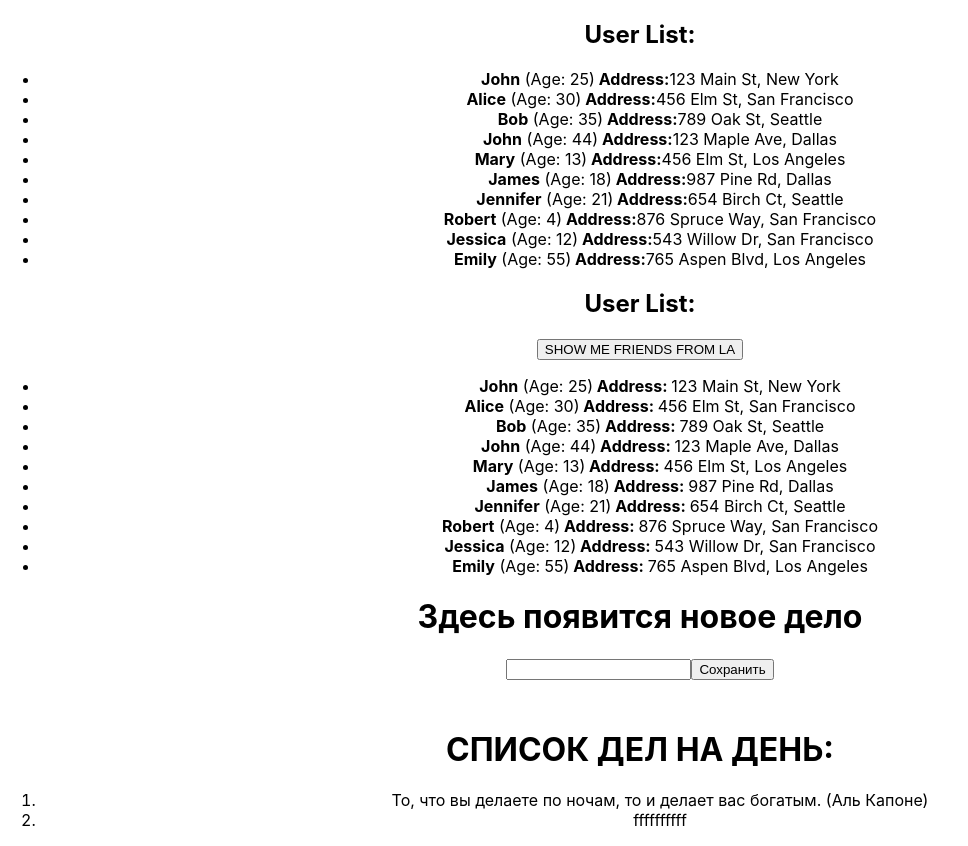
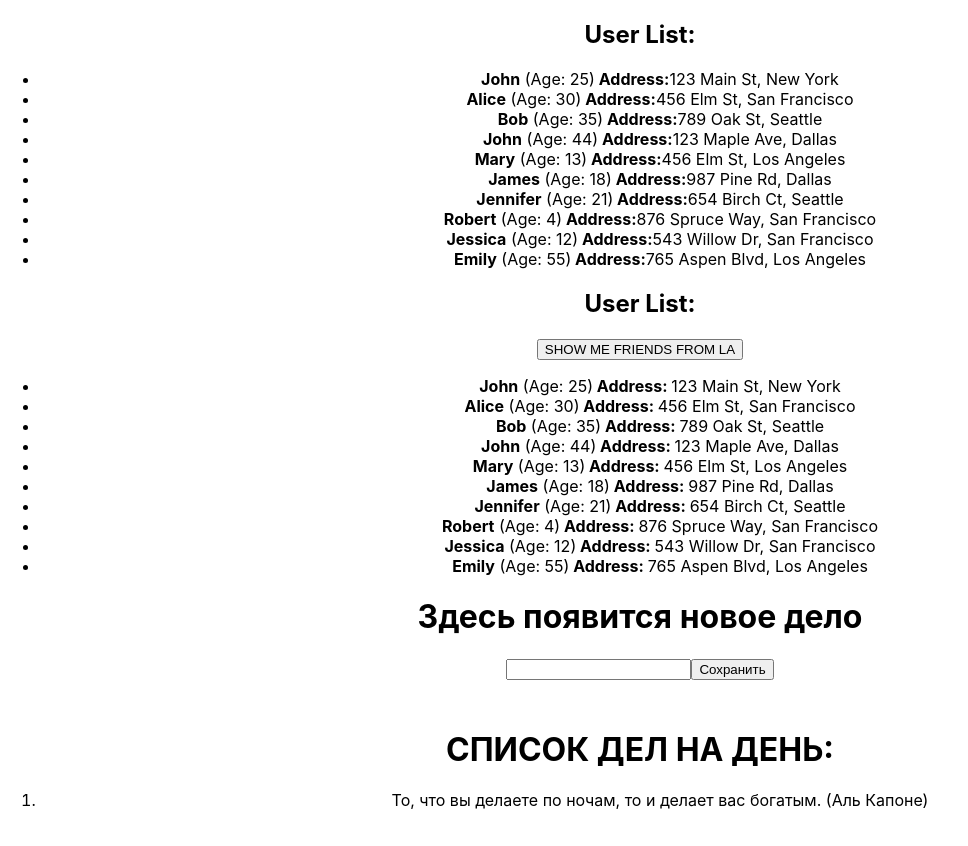
Before and after one commit to MrReedus/homeworksFrontend, a React (Create React App) app: page / in a window 1280 px wide. Shown: the whole page, without its empty margins (0-968 px from the left). Built offline with nearby package versions, Linux system fonts and the light colour scheme.

Commit message:
fix: amend show input value onchange in h1 element

```diff
--- a/src/HW/3/HW3.tsx
+++ b/src/HW/3/HW3.tsx
@@ -13,7 +13,6 @@ export const HW3 = () => {
   const [currentText, setCurrentText] = useState('');
   const [texts, setTexts] = useState<string[]>([
     'То, что вы делаете по ночам, то и делает вас богатым. (Аль Капоне)',
-      'ffffffffff'
   ]);
 
   const handleChange = (event: ChangeEvent<HTMLInputElement>) => {
@@ -30,7 +29,7 @@ export const HW3 = () => {
   return (
     <div id={'hw03'}>
       {currentText ? (
-        <h1 id={'hw03-text'}>ЗДЕСЬ ХОТЕЛОСЬ БЫ УВИДЕТЬ ВВОДИМЫЙ ТЕКСТ</h1>
+        <h1 id={'hw03-text'}>{currentText}</h1>
       ) : (
         <h1 id={'hw03-default-text'}>Здесь появится новое дело</h1> // ничего не меняем, здесь все норм
       )}
```
